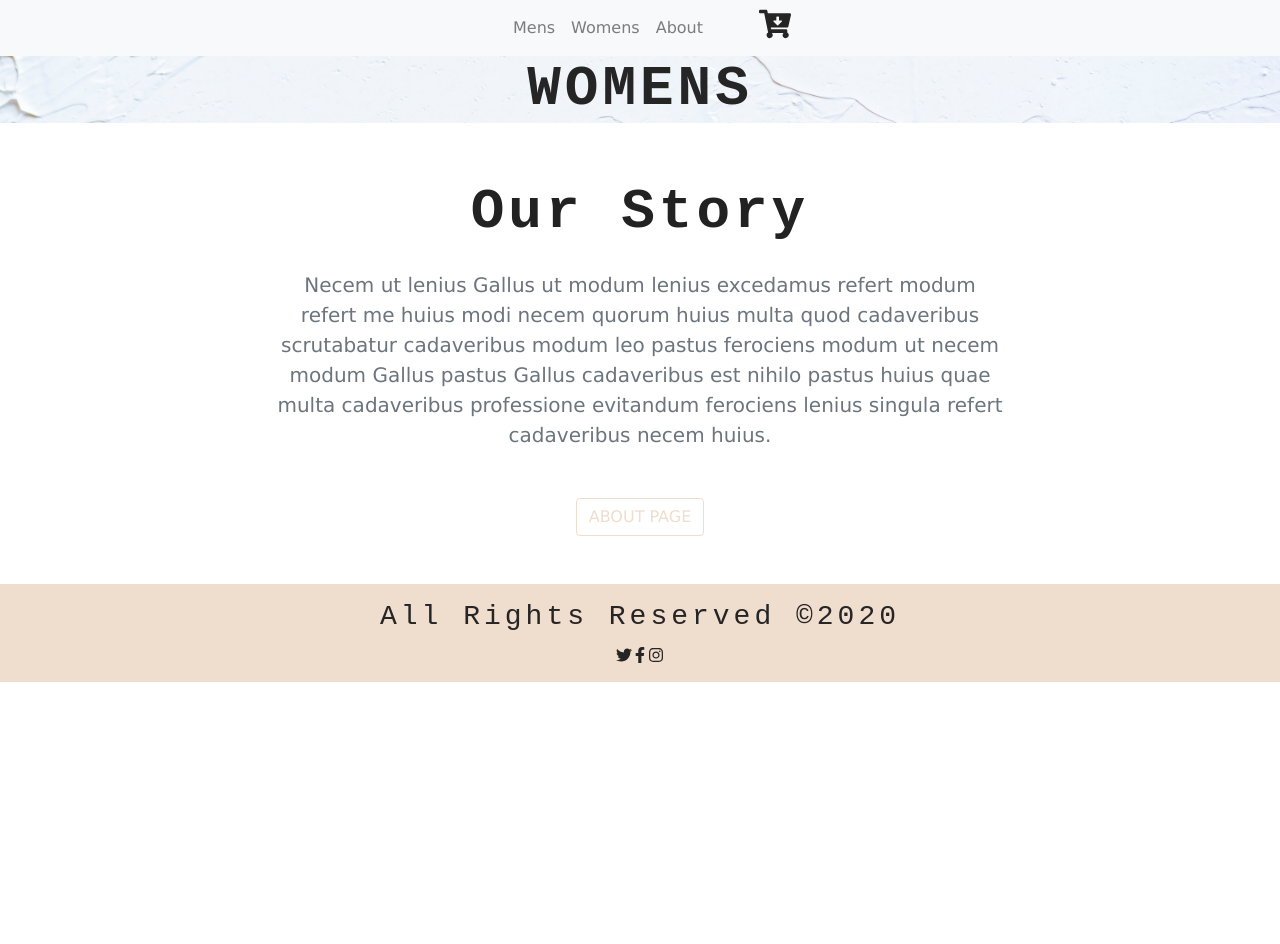
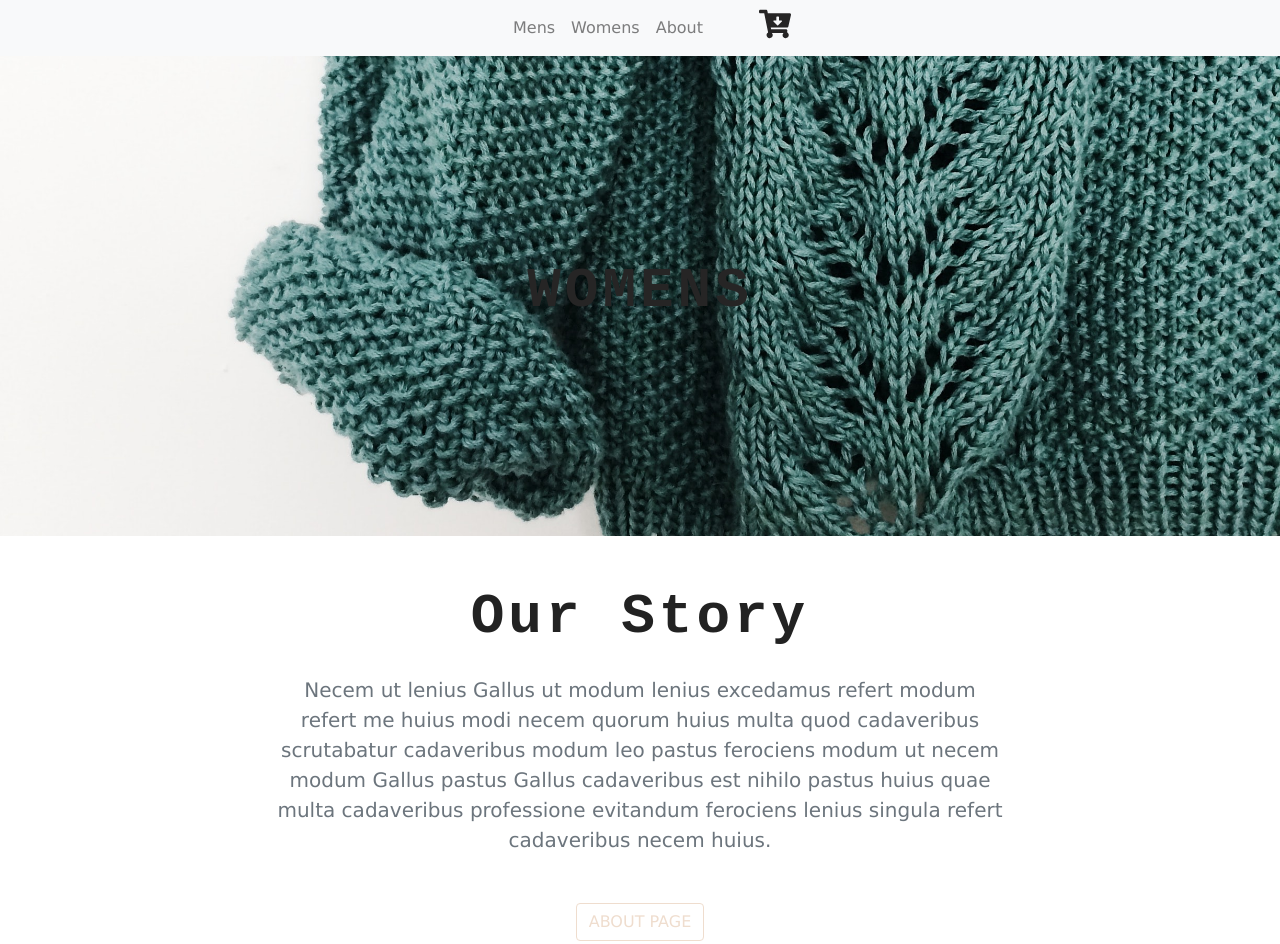
Before and after one commit to lmssr/monochromatic, a Gatsby site: page /womens in a window 1280 px wide. Shown: the top 944 px of the page. Before the commit the page ends 800 px from the top, so only its background shows below. Built offline with nearby package versions, Linux system fonts and the light colour scheme; Gatsby itself is replaced by a stand-in of ours.

```diff
--- a/gatsby-config.js
+++ b/gatsby-config.js
@@ -11,6 +11,14 @@
       options: {
         name: `images`,
         path: `${__dirname}/src/images`,
+      },
+    },
+     {
+      resolve: `gatsby-source-contentful`,
+      options: {
+        spaceId: `your_space_id`,
+        // Learn about environment variables: https://gatsby.dev/env-vars
+        accessToken: process.env.CONTENTFUL_ACCESS_TOKEN,
       },
     },
     `gatsby-transformer-sharp`,
--- a/package.json
+++ b/package.json
@@ -12,6 +12,7 @@
     "gatsby-plugin-offline": "^3.0.32",
     "gatsby-plugin-react-helmet": "^3.1.21",
     "gatsby-plugin-sharp": "^2.4.3",
+    "gatsby-source-contentful": "^2.1.86",
     "gatsby-source-filesystem": "^2.1.46",
     "gatsby-transformer-sharp": "^2.3.13",
     "prop-types": "^15.7.2",
--- a/src/components/layout.css
+++ b/src/components/layout.css
@@ -49,3 +49,15 @@
 .footer {
   background: var(--mainBeige);
 }
+
+.about-bg,
+.men-bg,
+.women-bg {
+  min-height: 60vh;
+  display: flex;
+  align-items: center;
+  justify-content: center;
+  background: linear-gradient(rgba(255, 158, 9, 0.5), rgba(255, 158, 9, 0.5));
+  background-position: center;
+  background-size: cover;
+}
--- a/src/pages/mens.js
+++ b/src/pages/mens.js
@@ -12,7 +12,7 @@
     <BackgroundSection
     img={data.img.childImageSharp.fluid}
     title="mens"
-    styleClass="about-bg"
+    styleClass="men-bg"
     />
     <Info />
   </Layout>
@@ -20,7 +20,7 @@
 
 export const query = graphql`
 {
-  img: file(relativePath: {eq: "background.jpg"}) {
+  img: file(relativePath: {eq: "men-bg.jpg"}) {
     childImageSharp {
       fluid {
         ...GatsbyImageSharpFluid_tracedSVG
--- a/src/pages/womens.js
+++ b/src/pages/womens.js
@@ -12,7 +12,7 @@
     <BackgroundSection
     img={data.img.childImageSharp.fluid}
     title="womens"
-    styleClass="about-bg"
+    styleClass="women-bg"
     />
     <Info />
   </Layout>
@@ -20,7 +20,7 @@
 
 export const query = graphql`
 {
-  img: file(relativePath: {eq: "background.jpg"}) {
+  img: file(relativePath: {eq: "women-bg.jpg"}) {
     childImageSharp {
       fluid {
         ...GatsbyImageSharpFluid_tracedSVG
```
Also changed, not shown: src/images/women-bg.jpg (added), 2 other files.
